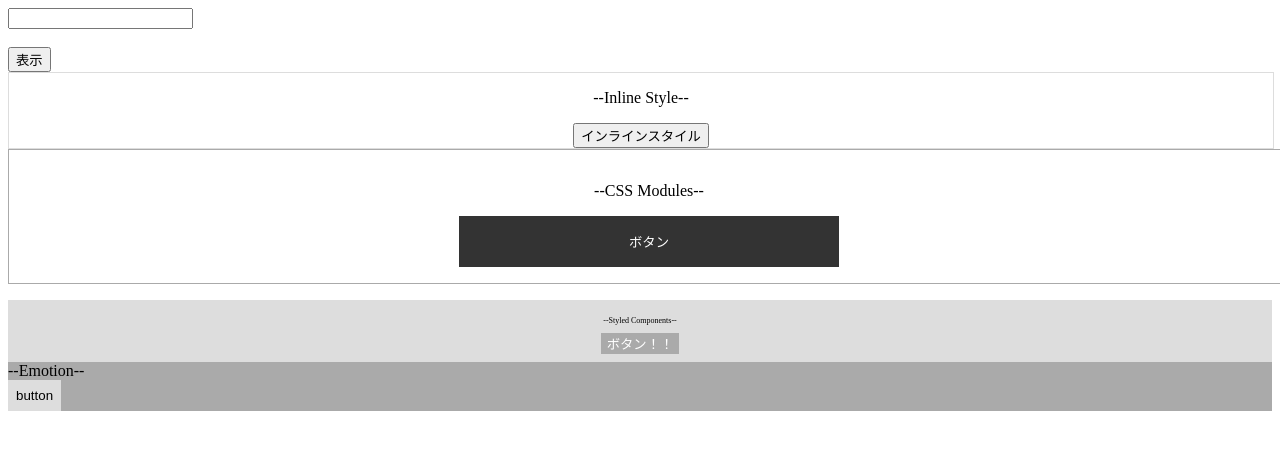
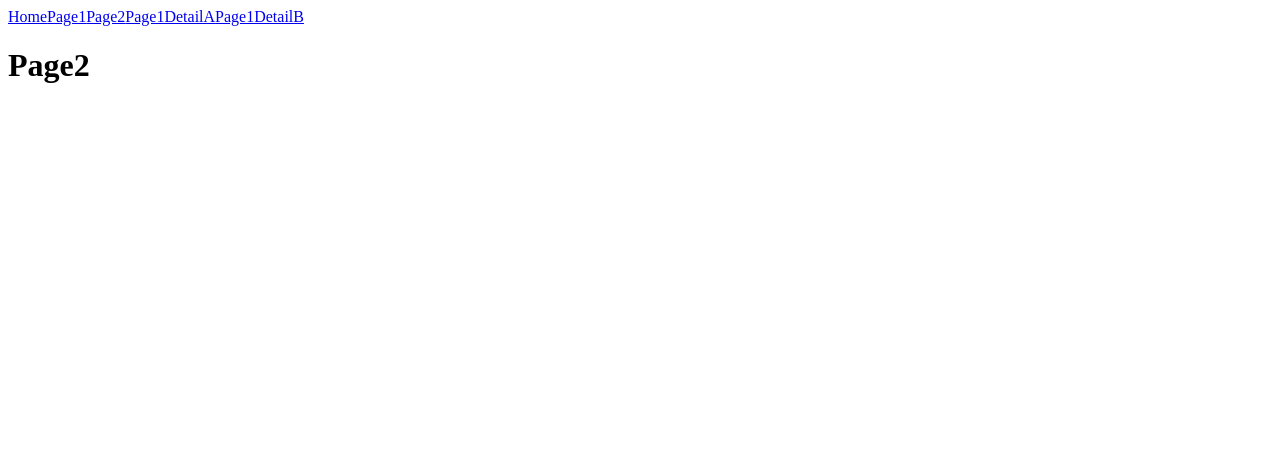
Before and after one commit to Yoshida010/react--u01, a React (Vite) app: page /page2 in a window 1280 px wide. Shown: the top 450 px of the page. Built offline with nearby package versions, Linux system fonts and the light colour scheme.

Commit message:
追加 ルーティングの追加

```diff
--- a/package.json
+++ b/package.json
@@ -15,12 +15,13 @@
 		"node-sass": "^8.0.0",
 		"react": "^17.0.2",
 		"react-dom": "^17.0.2",
-		"react-router-dom": "^6.4.3",
+		"react-router-dom": "^5.0.2",
 		"styled-components": "^5.3.6"
 	},
 	"devDependencies": {
 		"@types/react": "^17.0.2",
 		"@types/react-dom": "^17.0.2",
+		"@types/react-router-dom": "^5.3.3",
 		"@types/styled-components": "^5.1.26",
 		"@vitejs/plugin-react": "^2.2.0",
 		"sass": "^1.56.1",
--- a/src/App.tsx
+++ b/src/App.tsx
@@ -1,3 +1,5 @@
+/** @format */
+
 import { FC } from "react";
 import { useState, useCallback } from "react";
 import { ChildArea } from "./ChildArea";
@@ -5,28 +7,38 @@ import { CssModules } from "./udemy04/CssModules";
 import { Emotion } from "./udemy04/Emotion";
 import { InlineStyle } from "./udemy04/InlineStyle";
 import { StyledComponents } from "./udemy04/StyledComponents";
+import { Home } from "./udemy05/Home";
+import { Page1 } from "./udemy05/Page1";
+import { Page2 } from "./udemy05/Page2";
+import { Page1DetailA } from "./udemy05/Page1DetailA";
+import { Page1DetailB } from "./udemy05/Page1DetailB";
+import { BrowserRouter, Link, Switch, Route } from "react-router-dom";
 
 export const App: FC = () => {
 	console.log("Appがレンダリングされた");
 
-	const [text, setText] = useState("");
-	const [open, setOpen] = useState(false);
+	/* -------- udemy04 -------- */
+	// const [text, setText] = useState("");
+	// const [open, setOpen] = useState(false);
 
-	const onChangeText = (e: React.ChangeEvent<HTMLInputElement>) => {
-		setText(e.target.value);
-	};
+	// const onChangeText = (e: React.ChangeEvent<HTMLInputElement>) => {
+	// 	setText(e.target.value);
+	// };
 
-	const onClickOpen = () => {
-		setOpen(!open);
-	};
+	// const onClickOpen = () => {
+	// 	setOpen(!open);
+	// };
 
-	const onClickClose = useCallback(() => {
-		setOpen(false);
-	}, []);
+	// const onClickClose = useCallback(() => {
+	// 	setOpen(false);
+	// }, []);
+	/* ------------------------- */
 
 	return (
+		<>
+			{/* -------- udemy04 -------- */}
 			<div>
-			<input value={text} onChange={onChangeText} />
+				{/* <input value={text} onChange={onChangeText} />
         <br />
         <br />
         <button onClick={onClickOpen}>表示</button>
@@ -34,7 +46,43 @@ export const App: FC = () => {
         <InlineStyle />
         <CssModules />
         <StyledComponents />
-			<Emotion />
+        <Emotion /> */}
 			</div>
+
+			{/* -------- udemy05 --------  */}
+			<BrowserRouter>
+				<div>
+					<Link to="/">Home</Link>
+					<Link to="/page1">Page1</Link>
+					<Link to="/page2">Page2</Link>
+					<Link to="/page1/detailA">Page1DetailA</Link>
+					<Link to="/page1/detailB">Page1DetailB</Link>
+				</div>
+				<Switch>
+					<Route exact path="/">
+						<Home />
+					</Route>
+					<Route
+						path="/page1"
+						render={({ match: { url } }) => (
+							<Switch>
+								<Route exact path={url}>
+									<Page1 />
+								</Route>
+								<Route path={`${url}/detailA`}>
+									<Page1DetailA />
+								</Route>
+								<Route path={`${url}/detailB`}>
+									<Page1DetailB />
+								</Route>
+							</Switch>
+						)}
+					/>
+					<Route path="/page2">
+						<Page2 />
+					</Route>
+				</Switch>
+			</BrowserRouter>
+		</>
 	);
 };
--- /dev/null
+++ b/src/udemy05/Home.tsx
@@ -0,0 +1,9 @@
+import { FC } from "react";
+
+export const Home: FC = () => {
+	return (
+		<div>
+			<h1>Home</h1>
+		</div>
+	);
+};
--- /dev/null
+++ b/src/udemy05/Page1.tsx
@@ -0,0 +1,9 @@
+import { FC } from "react";
+
+export const Page1: FC = () => {
+	return (
+		<div>
+			<h1>Page1</h1>
+		</div>
+	);
+};
--- /dev/null
+++ b/src/udemy05/Page1DetailA.tsx
@@ -0,0 +1,11 @@
+/** @format */
+
+import { FC } from "react";
+
+export const Page1DetailA: FC = () => {
+	return (
+		<div>
+			<h1>Page1DetailA</h1>
+		</div>
+	);
+};
--- /dev/null
+++ b/src/udemy05/Page1DetailB.tsx
@@ -0,0 +1,11 @@
+/** @format */
+
+import { FC } from "react";
+
+export const Page1DetailB: FC = () => {
+	return (
+		<div>
+			<h1>Page1DetailB</h1>
+		</div>
+	);
+};
--- /dev/null
+++ b/src/udemy05/Page2.tsx
@@ -0,0 +1,9 @@
+import { FC } from "react";
+
+export const Page2: FC = () => {
+	return (
+		<div>
+			<h1>Page2</h1>
+		</div>
+	);
+};
```
Also changed, not shown: 1 other file (tests, documents, lock files or other folders). Lines whose indentation alone changed are shown as unchanged.
